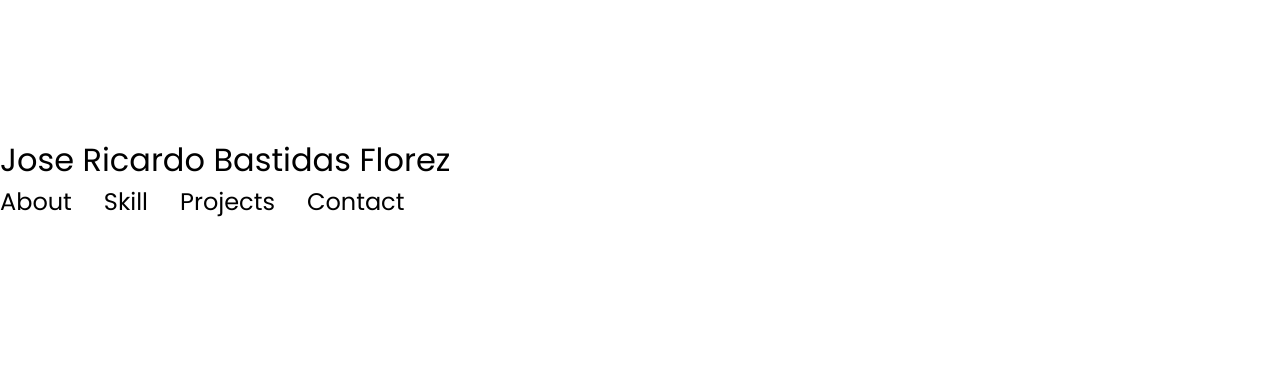
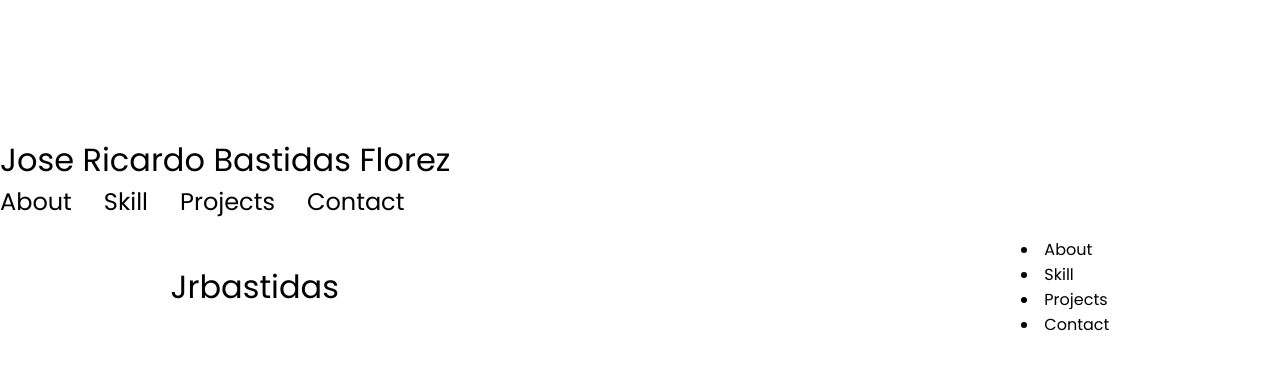
Before and after one commit to jrbastidas/Portafolio-jrbastidas-Sd-HTML-JS-CSS, a plain HTML site: page index.html in a window 1280 px wide. Drawn offline with Linux system fonts and the light colour scheme.

Commit message:
addig more html and menu oneclick

```diff
--- a/index.html
+++ b/index.html
@@ -9,7 +9,7 @@
 </head>
 <body>
     <nav id="desktop-nav"></nav>
-    <div class="logo">Jose Ricardo Bastidas Florez </div>
+    <div class="logo">Jose Ricardo Bastidas Florez</div>
     <div>
         <ul class="nav-link">
             <li><a href="#about">About</a></li>
@@ -18,6 +18,24 @@
             <li><a href="#contact">Contact</a></li>
         </ul>
     </div>
+    <nav id="hamburger-nav">
+        <div class="logo">Jrbastidas</div>
+        <div id="hamburger-menu">
+            <div class="hamburger-icon" onclick="toggleMenu()"></div>
+            <span></span>
+            <span></span>
+            <span></span>
+        </div>
+        <div>
+            <div class="menu-link">
+                <li><a href="#about" onclick="toggleMenu()">About</a></li>
+                <li><a href="#skills" onclick="toggleMenu()">Skill</a></li>
+                <li><a href="#projects" onclick="toggleMenu()">Projects</a></li>
+                <li><a href="#contact" onclick="toggleMenu()">Contact</a></li>
+            </div>
+        </div>
+    </nav>
+
     <script src="script.js"></script>
 </body>
 </html>
```
